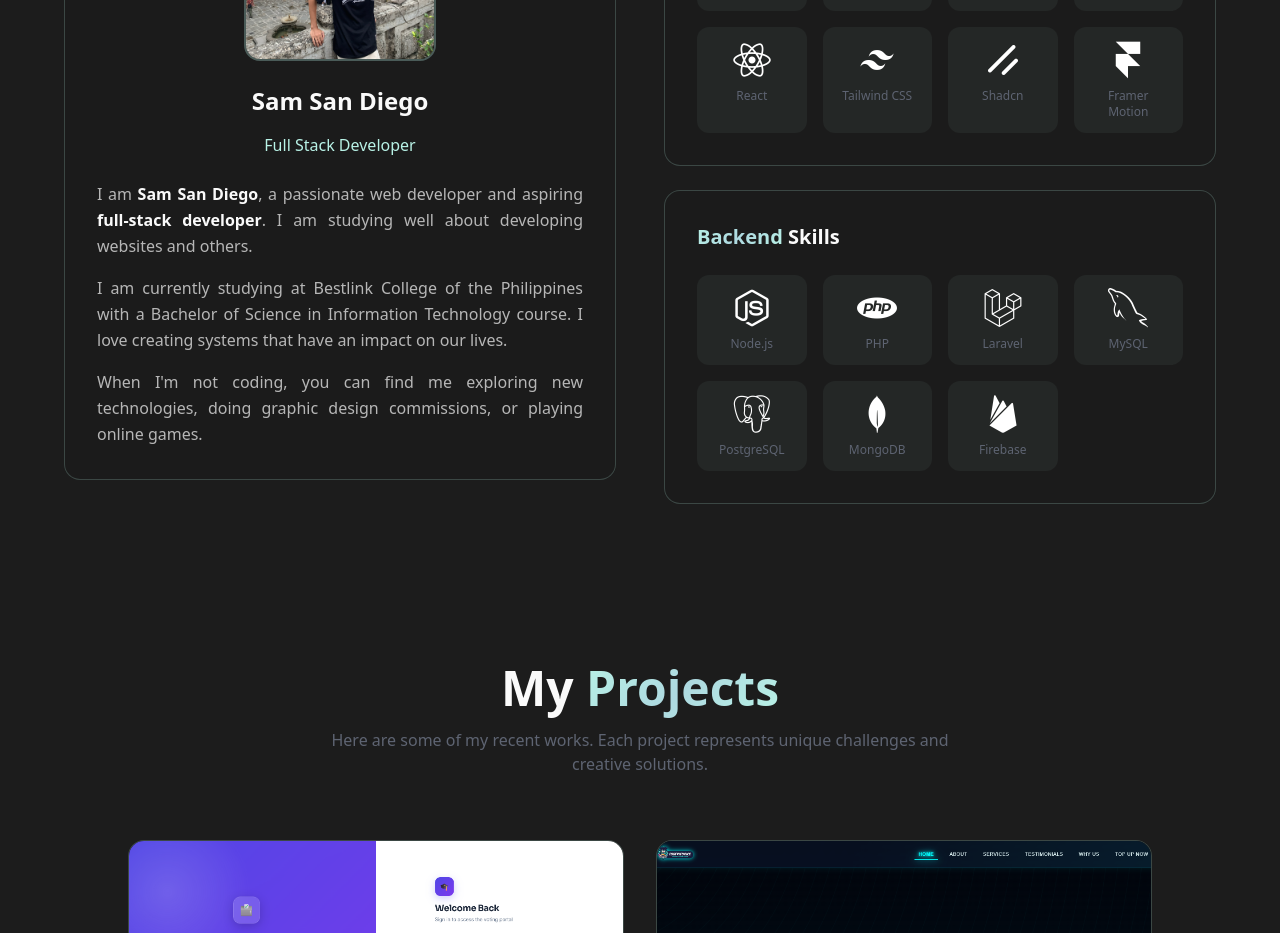
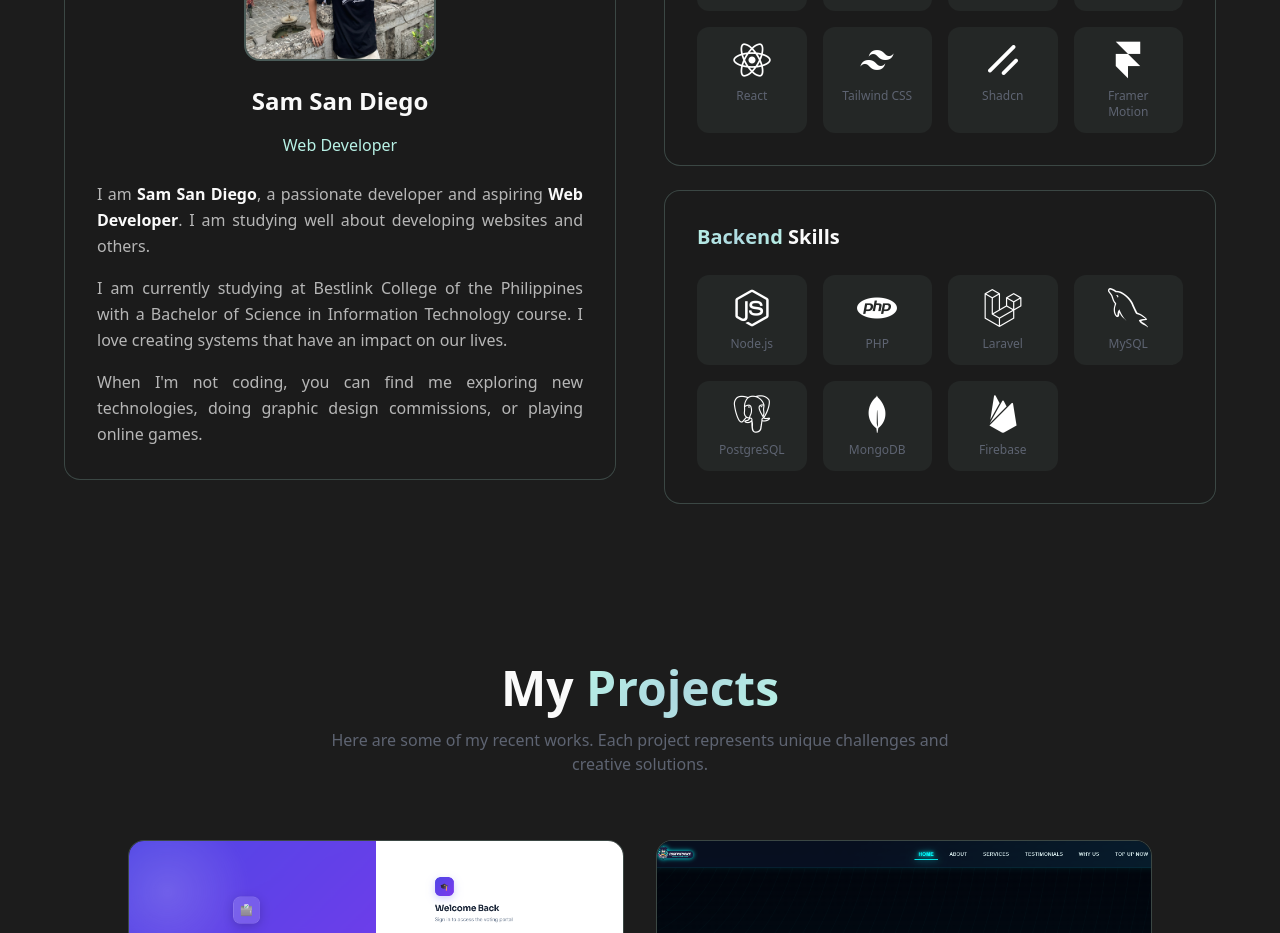
Before and after one commit to samsandiego0716/samsandiego-portfolio, a React (Vite) app: page / in a window 1280 px wide. Shown: the part 1260-2193 px from the top of the page. Built offline with nearby package versions, Linux system fonts and the light colour scheme.

Commit message:
fix title

```diff
--- a/src/pages/About.tsx
+++ b/src/pages/About.tsx
@@ -54,9 +54,9 @@ const About = () => {
                                 <img src="/about-photo.png" alt="Sam San Diego" className="w-full h-full object-cover" />
                             </div>
                             <h2 className="text-2xl font-bold text-center mb-4 text-[#fafafa]">Sam San Diego</h2>
-                            <p className="text-[#b8f2e6] text-center mb-6">Full Stack Developer</p>
+                            <p className="text-[#b8f2e6] text-center mb-6">Web Developer</p>
                             <p className="text-[#fafafa]/70 leading-relaxed text-justify">
-                                I am <strong className="text-[#fafafa]">Sam San Diego</strong>, a passionate web developer and aspiring <strong className="text-[#fafafa]">full-stack developer</strong>. I am studying well about developing websites and others.
+                                I am <strong className="text-[#fafafa]">Sam San Diego</strong>, a passionate developer and aspiring <strong className="text-[#fafafa]">Web Developer</strong>. I am studying well about developing websites and others.
                             </p>
                             <p className="text-[#fafafa]/70 leading-relaxed mt-4 text-justify">
                                 I am currently studying at Bestlink College of the Philippines with a Bachelor of Science in Information Technology course. I love creating systems that have an impact on our lives.
```
